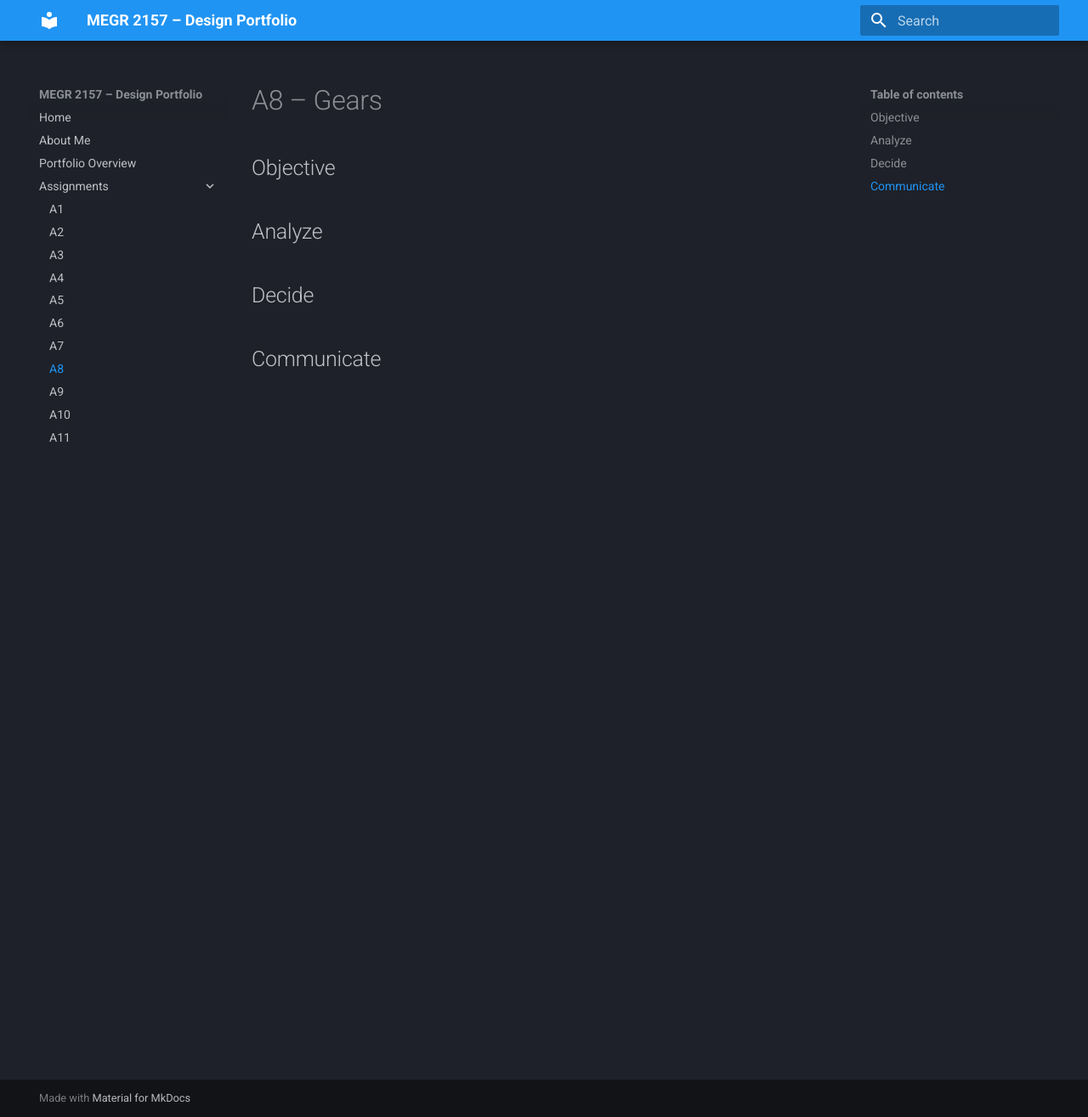
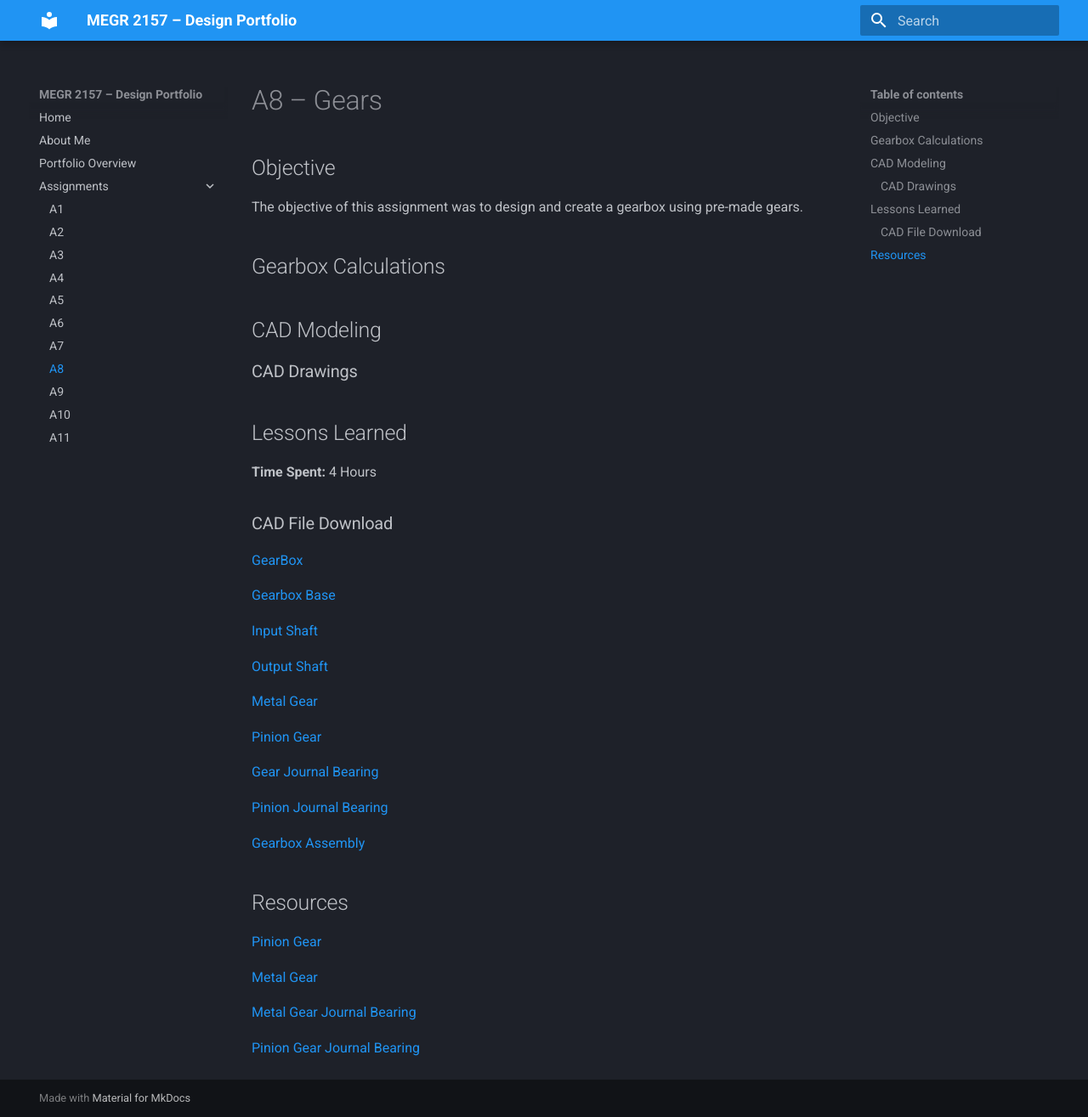
Before and after one commit to dheidenf-beep/DerekH-MEGR2157-portfolio, an MkDocs documentation site: the page built from docs/assignments/A08/index.md, in a window 1280 px wide and 1315 px high. Shown: the whole window at 85% size. Built offline with MkDocs 1.6.1 and Material for MkDocs 9.7.7, drawn with Linux system fonts in a browser that asks for light colours.

Commit message:
Expand A8 assignment documentation with new sections
Added sections for gearbox calculations, CAD modeling, lessons learned, and resources. Included CAD file download links for various components.

```diff
--- a/docs/assignments/A08/index.md
+++ b/docs/assignments/A08/index.md
@@ -2,11 +2,53 @@
 
 ## Objective
 
+The objective of this assignment was to design and create a gearbox using pre-made gears.
 
-## Analyze
+## Gearbox Calculations
 
 
-## Decide
+## CAD Modeling
 
 
-## Communicate
+
+### CAD Drawings
+
+
+
+
+## Lessons Learned
+
+
+
+**Time Spent:** 4 Hours
+
+### CAD File Download
+
+[GearBox](GearBox.SLDPRT)
+
+[Gearbox Base](GearBoxBase.SLDPRT)
+
+[Input Shaft](shaft-1.SLDPRT)
+
+[Output Shaft](shaft-output.SLDPRT)
+
+[Metal Gear](Gear_Metal Gear - .SLDPRT)
+
+[Pinion Gear](Pinion_Metal Gear.SLDPRT)
+
+[Gear Journal Bearing](gear_journal_bearing.SLDPRT)
+
+[Pinion Journal Bearing](pinion_journal_bearing.SLDPRT)
+
+[Gearbox Assembly](GearboxAssembly.SLDASM)
+
+
+## Resources
+
+[Pinion Gear](https://www.mcmaster.com/7880K19/)
+
+[Metal Gear](https://www.mcmaster.com/7880K24/)
+
+[Metal Gear Journal Bearing](https://www.mcmaster.com/9368T14/)
+
+[Pinion Gear Journal Bearing](https://www.mcmaster.com/9368T97/)
```
